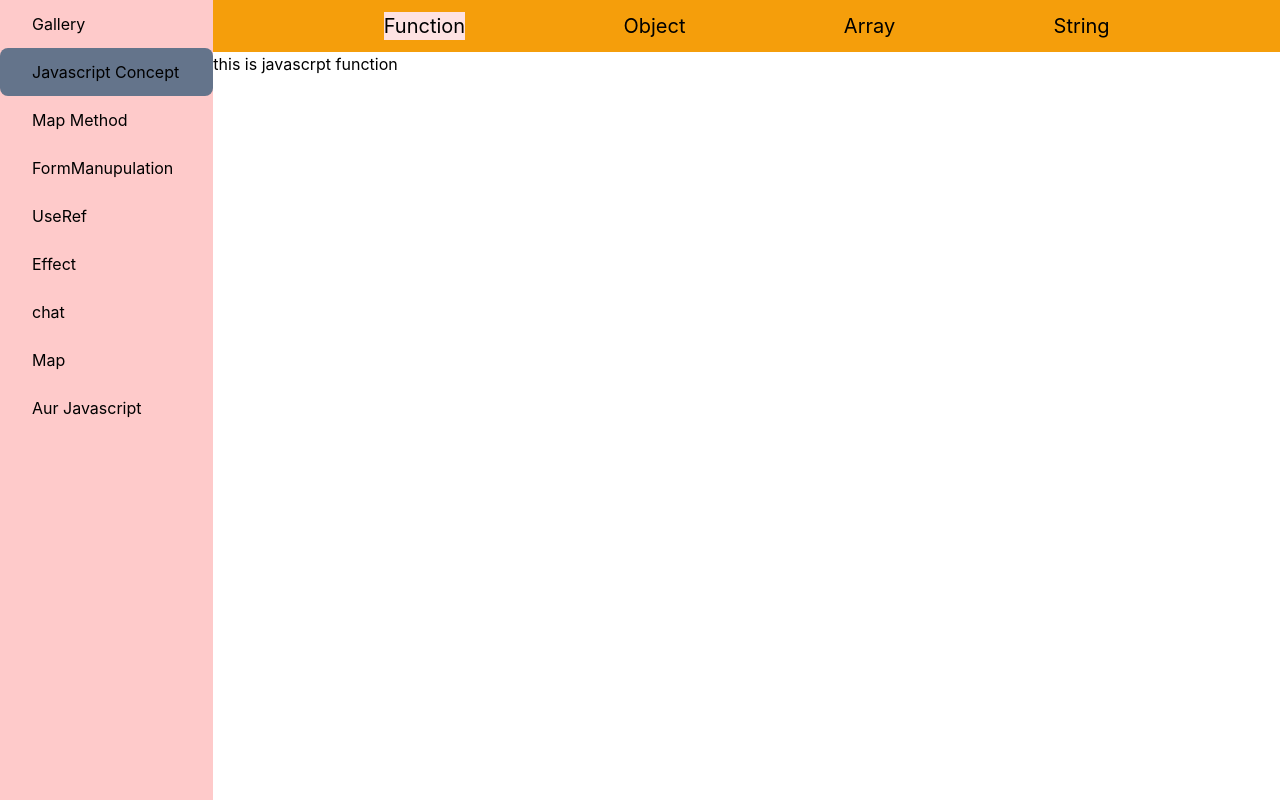
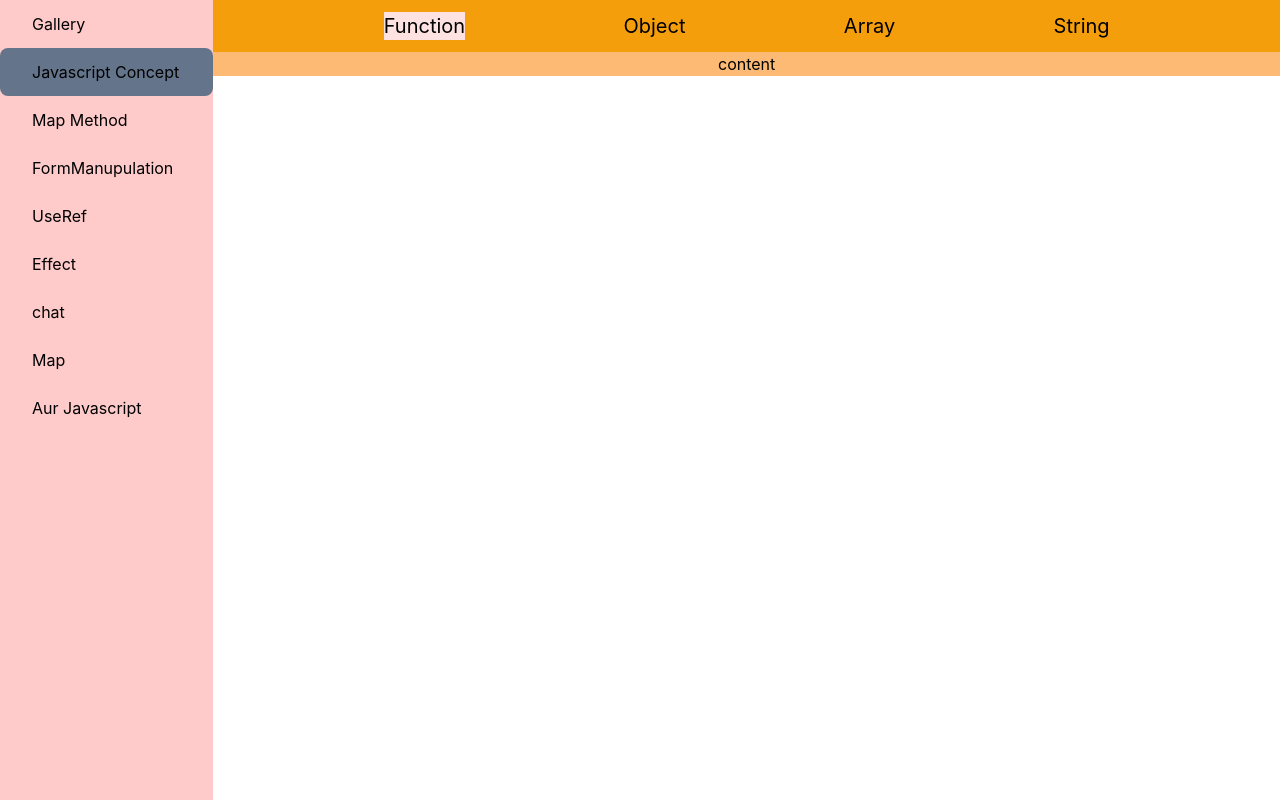
Before and after one commit to Ashiq-Shovon/React_Tailwindcss, a React (Create React App) app in the folder 1.react-concepts-with-tailwindcss/: page /javascript-concept/function in a window 1280 px wide. Built offline with nearby package versions, Linux system fonts and the light colour scheme.

Commit message:
only function epmty file is added

```diff
--- a/1.react-concepts-with-tailwindcss/src/components/mainContent/javascript-concept/javascript-content/Function.js
+++ b/1.react-concepts-with-tailwindcss/src/components/mainContent/javascript-concept/javascript-content/Function.js
@@ -1,11 +1,21 @@
-import React from 'react'
+import React from "react";
+import { NavLink } from "react-router-dom";
 
 const Function = () => {
   return (
-    <div>
-      <h2>this is javascrpt function </h2>
-    </div>
-  )
-}
+    <>
+      <div>
+        <div className="flex flex-1 space-x-6 bg-zinc-500 ">
 
-export default Function
+
+
+        </div>
+        <div className="basis-11/12 bg-orange-300">
+          <h2 className="text-center">content</h2>
+        </div>
+      </div>
+    </>
+  );
+};
+
+export default Function;
```
